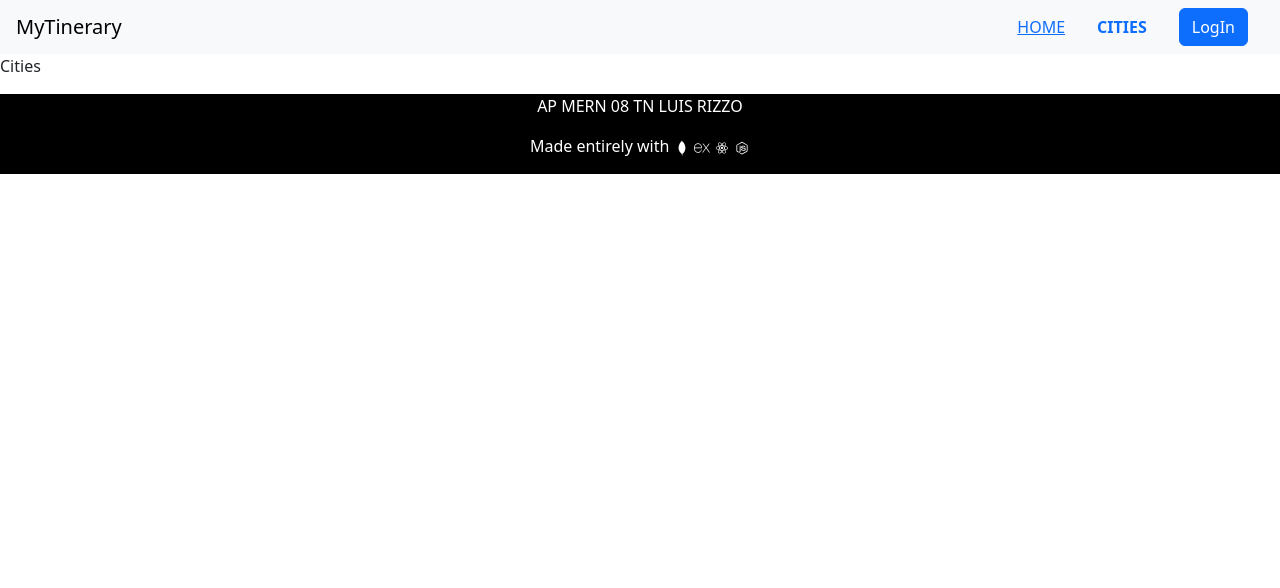
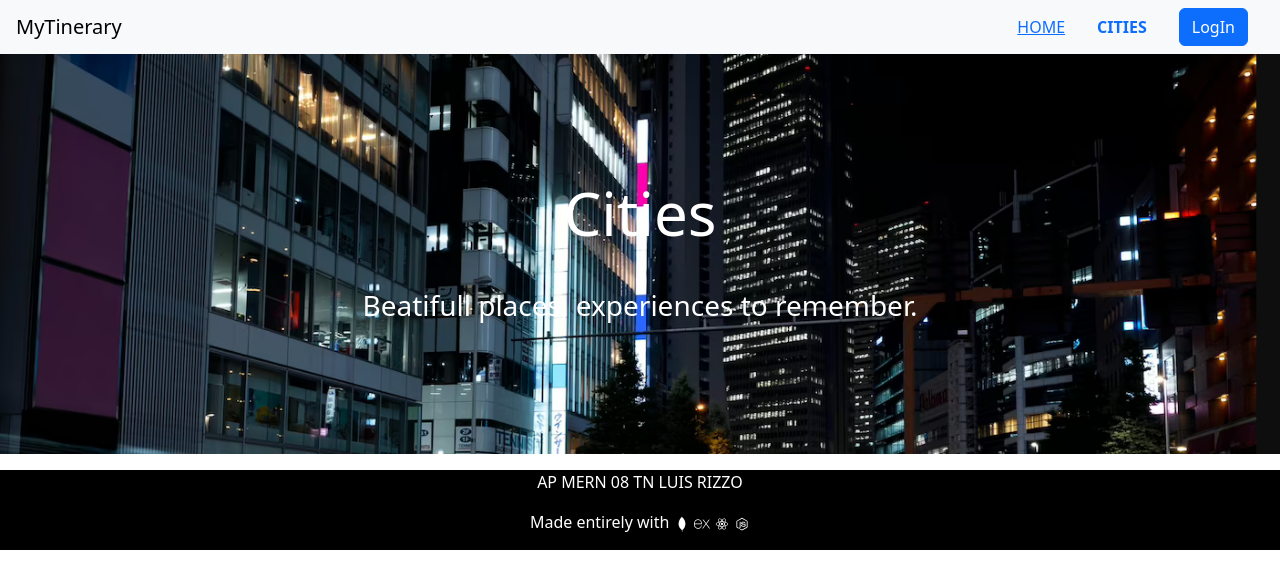
Before and after one commit to LuisHRizzo/MyTinerary-LuisRizzo, a React (Vite) app: page /cities in a window 1280 px wide. Shown: the top 588 px of the page. Built offline with nearby package versions, Linux system fonts and the light colour scheme.

Commit message:
empezando con Cities.

```diff
--- /dev/null
+++ b/src/components/bannerCities/BannerCities.jsx
@@ -0,0 +1,13 @@
+import React from 'react'
+import './bannerCities.css'
+
+const BannerCities = () => {
+  return (
+    <div className='banner'>
+        <div className='bannerContent'><h1>Cities</h1></div>
+        <div className='bannerContent'><h3>Beatifull places, experiences to remember. </h3></div>
+        </div>
+  )
+}
+
+export default BannerCities
--- /dev/null
+++ b/src/components/bannerCities/bannerCities.css
@@ -0,0 +1,19 @@
+.banner{
+    display: flex;
+    flex-direction: column;
+    height: 50vh;
+    width: 100%;
+    justify-content: center;
+    align-content: center;
+    align-items: center;
+    background-image: url(./ciudad-destellos.png);
+    background-size: cover;
+
+}
+
+.bannerContent{
+    margin: 1rem;
+    color:white;
+    display: inline;
+    text-align: center;
+}
--- a/src/pages/cities/cities.jsx
+++ b/src/pages/cities/cities.jsx
@@ -1,8 +1,14 @@
 import React from 'react'
+import BannerCities from '../../components/bannerCities/BannerCities'
 
 const Cities = () => {
   return (
-    <div>Cities</div>
+    <>
+    <section>
+      <BannerCities/>
+    </section>
+    </>
+
   )
 }
 
```
Also changed, not shown: src/components/bannerCities/ciudad-destellos.png (added).
